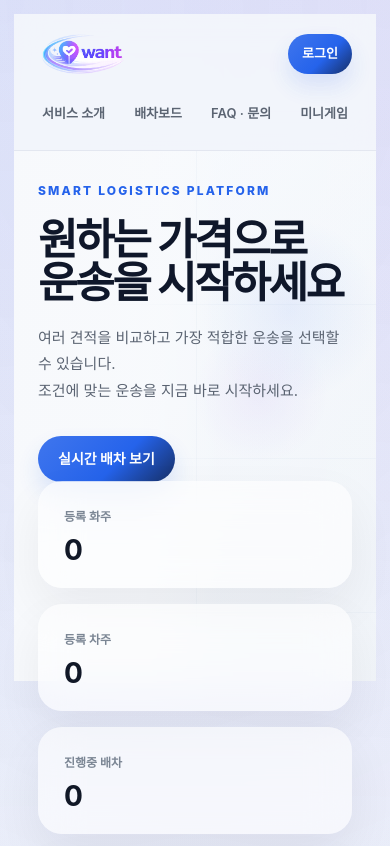
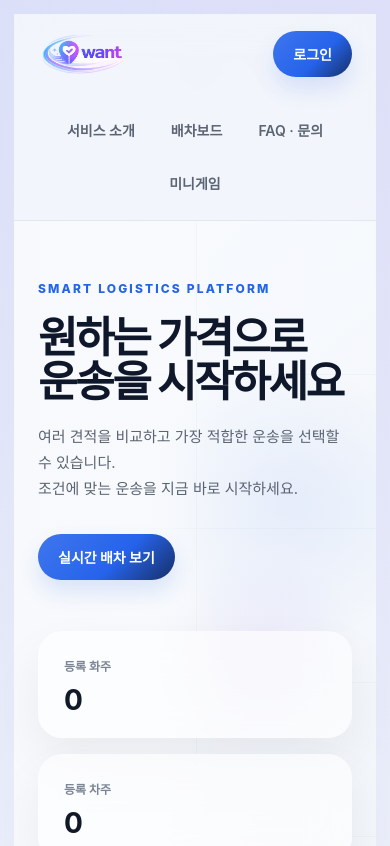
Before and after one commit to hallym-cargo/group2_cargo, a React (Vite) app in the folder frontend/: page / in a window 390 px wide. Shown: the top 846 px of the page. Built offline with nearby package versions, Linux system fonts and the light colour scheme; no server answers; a web font is replaced by a local one.

Commit message:
메인페이지 반응형

```diff
--- a/frontend/src/styles/landing.css
+++ b/frontend/src/styles/landing.css
@@ -42,8 +42,6 @@
   align-items: center;
   justify-content: space-between;
   gap: 20px;
-  /* 추가 */
-  min-width: 0;
 }
 
 .landing-brand {
@@ -298,24 +296,7 @@ body.theme-admin .app-logo__image {
 
 .landing-nav {
   gap: 12px;
-  /* 추가 */
-  justify-content: center;
-  flex-wrap: nowrap;
-  min-width: 0;
-  flex: 1;
-}
-
-/* 추가 */
-.landing-brand,
-.landing-header__actions {
-  flex: 0 0 auto;
-}
-
-/* 추가 */
-.landing-header__actions {
-  justify-content: flex-end;
-}
-
+}
 
 .landing-header__actions {
   gap: 10px;
@@ -452,12 +433,10 @@ body.theme-admin .app-logo__image {
   min-height: calc(60vh - 84px);
 }
 
-
 /* 추가 */
 .landing-hero__visual {
   transition: opacity 0.3s ease, transform 0.3s ease;
 }
-
 
 .landing-kicker,
 .landing-authCard__eyebrow,
@@ -553,31 +532,14 @@ body.theme-admin .app-logo__image {
   color: var(--text-strong);
 }
 
-/* .landing-visualCard {
+.landing-visualCard {
   position: relative;
-  min-height: 560px;
   border-radius: 40px;
   overflow: hidden;
   background: radial-gradient(circle at center,
       rgba(255, 255, 255, 0.8),
       rgba(241, 245, 249, 0.68) 56%,
       rgba(226, 232, 240, 0.36) 100%);
-} */
-
-
-.landing-visualCard {
-  position: relative;
-  height: 560px;
-  border-radius: 40px;
-  overflow: hidden;
-}
-
-/* 추가 */
-.landing-visualImage {
-  width: 100%;
-  height: 100%;
-  object-fit: cover;
-  object-position: center;
 }
 
 .landing-visualCard__glow {
@@ -769,15 +731,6 @@ body.theme-admin .app-logo__image {
   line-height: 1.8;
 }
 
-/* 추가 */
-.landing-sectionHead.public-directory-hero__head {
-  width: 100%;
-  max-width: none;
-  align-items: flex-start !important;
-  text-align: left !important;
-  padding-left: 0 !important;
-}
-
 .landing-solutionGrid {
   display: grid;
   grid-template-columns: repeat(3, minmax(0, 1fr));
@@ -1165,7 +1118,7 @@ body.theme-admin .app-logo__image {
   /* 추가 */
   .landing-hero__visual {
     opacity: 0;
-    transform: translateX(120px) scale(0.98);
+    transform: none;
     max-width: 0;
     overflow: hidden;
     pointer-events: none;
@@ -1191,14 +1144,6 @@ body.theme-admin .app-logo__image {
 
   .landing-hero__inner {
     min-height: 50vh;
-  }
-}
-
-@media (max-width: 1280px) {
-  .landing-hero__visual {
-    opacity: 0;
-    transform: translateY(10px);
-    pointer-events: none;
   }
 }
 
@@ -1207,10 +1152,7 @@ body.theme-admin .app-logo__image {
     min-height: auto;
     padding-top: 16px;
     padding-bottom: 16px;
-    /* flex-wrap: wrap; */
-    flex-wrap: nowrap;
-    /* 추가 */
-    gap: 12px;
+    flex-wrap: wrap;
   }
 
   /* .landing-nav {
@@ -1234,11 +1176,10 @@ body.theme-admin .app-logo__image {
     padding-top: 28px;
   } */
 
-  /* 추가 */
   .landing-hero {
-    padding-top: 28px;
-    padding-bottom: 80px;
-    min-height: 100px;
+    min-height: 750px;
+    padding-bottom: 0;
+    overflow: visible;
   }
 
   .landing-hero__copy h1 {
@@ -1266,10 +1207,27 @@ body.theme-admin .app-logo__image {
     align-items: start;
   }
 
-  /* 추가 */
-  .landing-header__actions {
-    margin-left: 0;
-    flex-shrink: 0;
+  .landing-hero__overlay {
+    inset: auto;
+    top: 0;
+    left: 0;
+    right: 0;
+    inset: 0;
+    z-index: 0;
+  }
+
+  .landing-hero__inner {
+    min-height: auto;
+  }
+
+  .landing-hero__overlay,
+  .landing-hero__bg {
+    inset: 0;
+    height: 90%;
+  }
+
+  .landing-stats {
+    margin-top: -350px;
   }
 }
 
@@ -1298,20 +1256,10 @@ body.theme-admin .app-logo__image {
     flex-wrap: wrap;
   }
 
-  /* .landing-btn,
+  .landing-btn,
   .landing-text-btn,
   .landing-nav button {
     width: 100%;
-  } */
-  .landing-text-btn,
-  .landing-nav button {
-    width: auto;
-    white-space: nowrap;
-    flex-shrink: 0;
-  }
-
-  .landing-header__actions .landing-btn {
-    width: auto;
   }
 
   .landing-boardTable {
@@ -1336,6 +1284,58 @@ body.theme-admin .app-logo__image {
   .landing-statItem,
   .landing-hero__summary div {
     border-radius: 24px;
+  }
+
+  .landing-hero {
+    min-height: 830px;
+    overflow: visible;
+    position: relative;
+  }
+
+  .landing-hero__overlay,
+  .landing-hero__bg {
+    inset: 0;
+    height: calc(100% + 110px);
+  }
+
+  .landing-stats {
+    margin-top: -420px;
+  }
+
+  .landing-btn {
+    width: auto;
+  }
+
+  .landing-header__inner {
+    display: flex;
+    flex-wrap: wrap;
+    align-items: center;
+  }
+
+  .landing-brand {
+    order: 1;
+    flex: 0 0 auto;
+  }
+
+  .landing-header__actions {
+    order: 2;
+    width: auto;
+    margin-left: auto;
+    justify-content: flex-end;
+  }
+
+  .landing-nav {
+    order: 3;
+    flex: 0 0 100%;
+    width: 100%;
+    margin-top: 12px;
+    justify-content: center;
+    flex-wrap: wrap;
+  }
+
+  .landing-nav button {
+    width: auto;
+    flex: 0 0 auto;
   }
 }
 
@@ -1626,52 +1626,6 @@ body.theme-admin .app-logo__image {
   .public-directory-card__summaryStats strong {
     font-size: 14px;
   }
-
-  /* 추가 */
-  .landing-header__inner {
-    flex-wrap: wrap;
-    align-items: center;
-    gap: 12px;
-  }
-
-  /* 추가 */
-  .landing-brand {
-    flex: 1;
-  }
-
-  /* 추가 */
-  .landing-nav {
-    order: 3;
-    flex: none;
-    width: 100%;
-    min-width: 100%;
-    display: flex;
-    justify-content: space-between;
-    gap: 0;
-    flex-wrap: nowrap;
-    overflow: visible;
-    padding-top: 4px;
-  }
-
-  /* 추가 */
-  .landing-nav button {
-    padding: 10px 4px;
-    font-size: 13px;
-    white-space: nowrap;
-    flex-shrink: 0;
-  }
-
-  /* 추가 */
-  .landing-header__actions {
-    width: auto;
-    flex-shrink: 0;
-  }
-
-  .landing-header__actions .landing-btn {
-    height: 40px;
-    padding: 0 14px;
-    font-size: 13px;
-  }
 }
 
 .public-directory-card__head {
```
